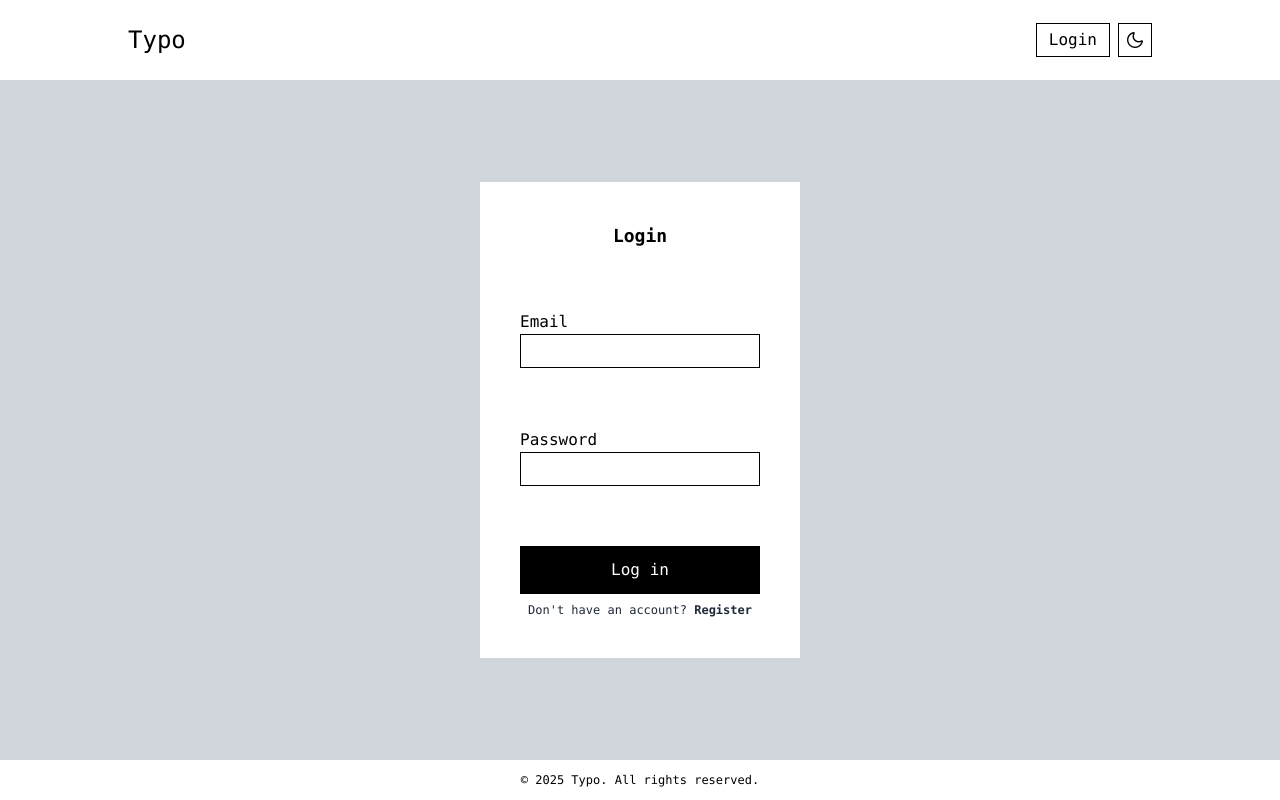
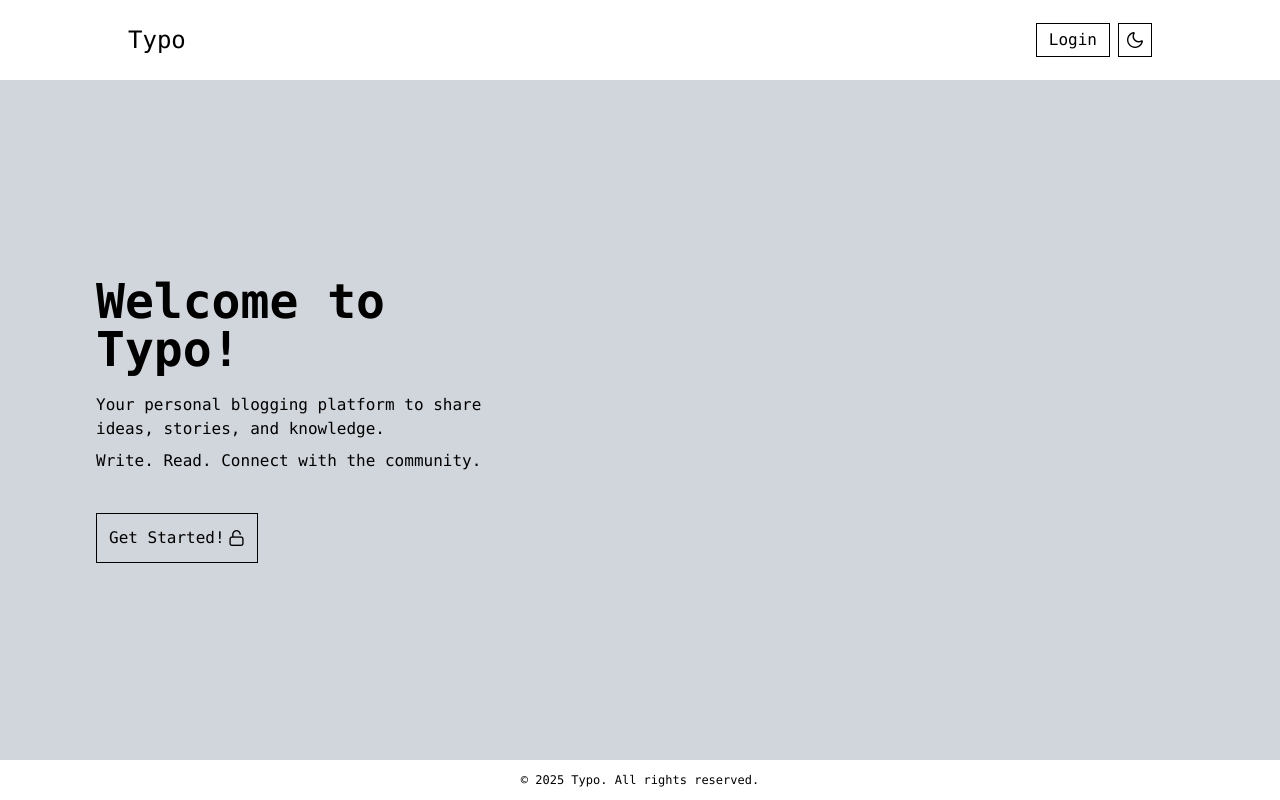
Before and after one commit to aleksamlsvc12/blog-app, a Vue app in the folder frontend/: page / in a window 1280 px wide. Built offline with nearby package versions, Linux system fonts and the light colour scheme.

Commit message:
Using router and showing router view in app component

```diff
--- a/frontend/src/App.vue
+++ b/frontend/src/App.vue
@@ -1,11 +1,5 @@
-<script setup>
-import LandingPageView from './views/LandingPageView.vue';
-import RegisterPageView from './views/RegisterPageView.vue';
-import LoginPageView from './views/LoginPageView.vue';
-</script>
-
 <template>
   <div class="flex flex-col h-screen w-full">
-    <LoginPageView/>
+    <router-view />
   </div>
 </template>
--- a/frontend/src/main.js
+++ b/frontend/src/main.js
@@ -1,5 +1,6 @@
 import { createApp } from 'vue'
 import './style.css'
 import App from './App.vue'
+import router from './router'
 
-createApp(App).mount('#app')
+createApp(App).use(router).mount('#app')
```
